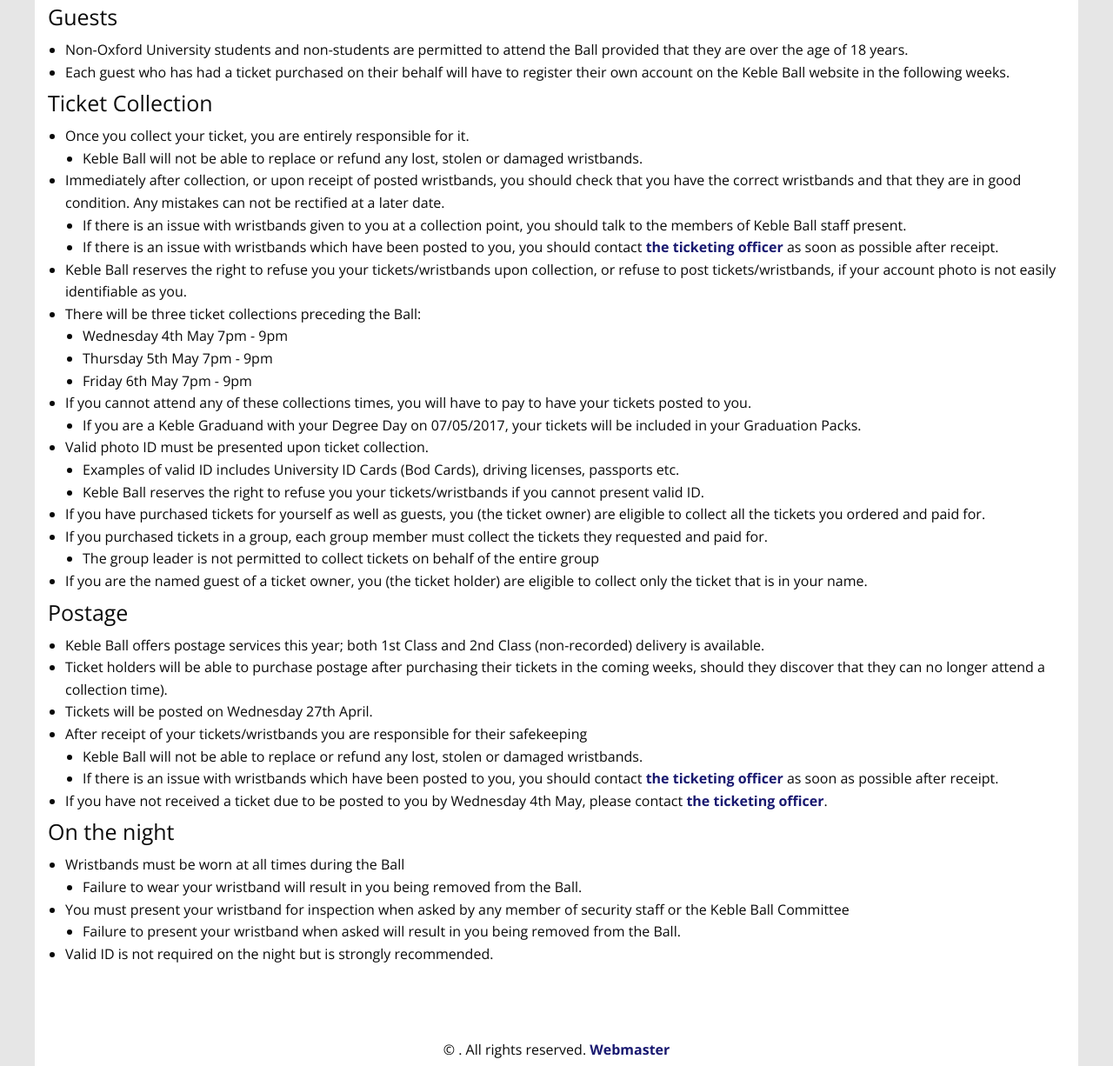
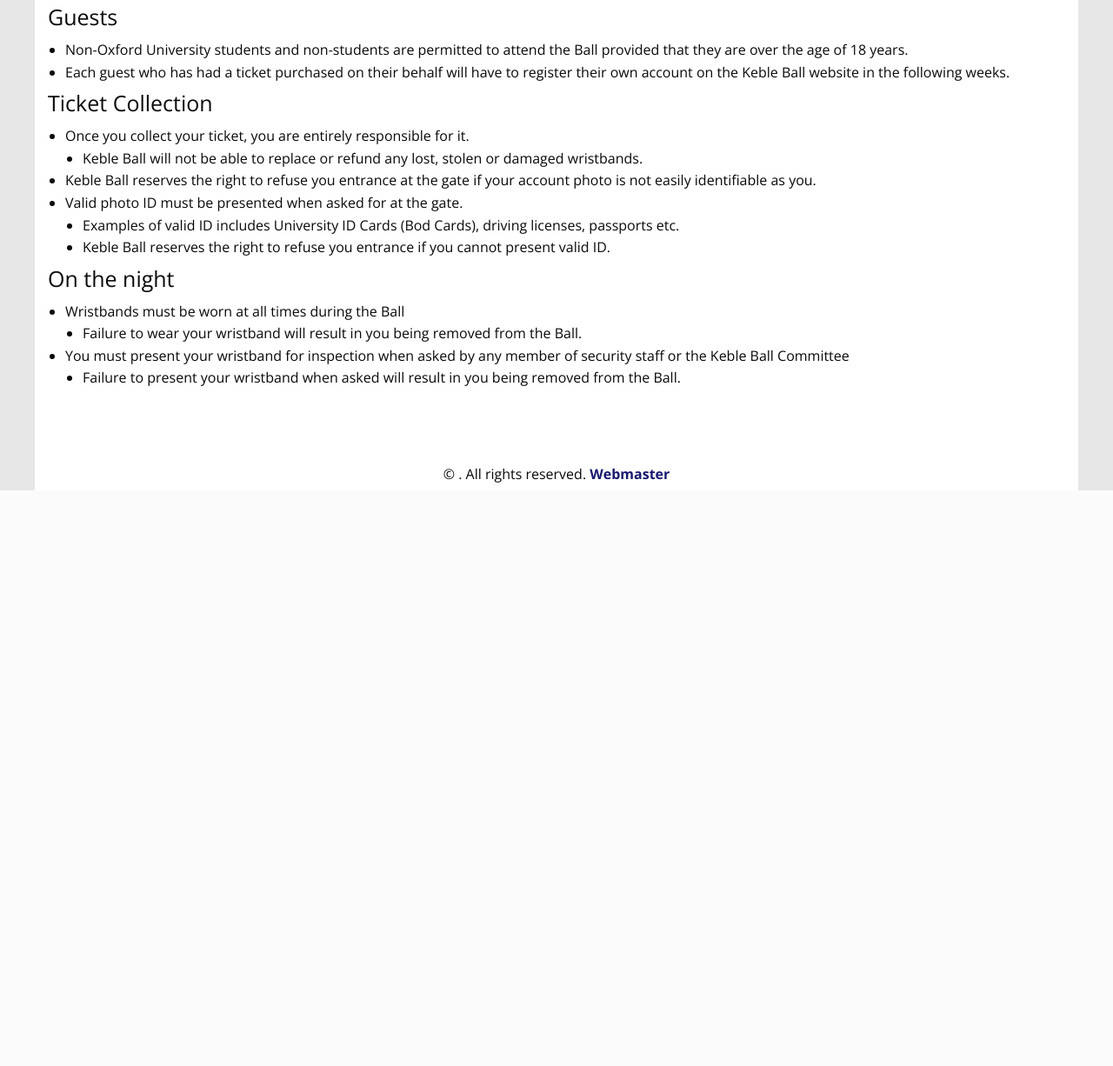
Before and after one commit to KebleBall/Eisitirio, a Python web app: template eisitirio/templates/front/faqs.html in a window 1280 px wide. Shown: the part 1398-2624 px from the top of the page at 87% size. After the commit the page ends 1962 px from the top, so only its background shows below. Run offline with Jinja, Linux system fonts and the light colour scheme; the template is opened without the code that fills it, so the values that code supplies are empty.

Commit message:
Update faqs

```diff
--- a/eisitirio/templates/front/faqs.html
+++ b/eisitirio/templates/front/faqs.html
@@ -110,60 +110,60 @@
                     <li>Keble Ball will not be able to replace or refund any lost, stolen or damaged wristbands.</li>
                 </ul>
             </li>
+            <!--<li>-->
+                <!--Immediately after collection, or upon receipt of posted wristbands, you should check that you have the correct wristbands and that they are in good condition. Any mistakes can not be rectified at a later date.-->
+                <!--<ul>-->
+                    <!--<li>If there is an issue with wristbands given to you at a collection point, you should talk to the members of Keble Ball staff present.</li>-->
+                    <!--<li>If there is an issue with wristbands which have been posted to you, you should contact <a href="{{ template_config['TICKETS_EMAIL_LINK'] }}">the ticketing officer</a> as soon as possible after receipt.</li>-->
+                <!--</ul>-->
+            <!--</li>-->
+            <li>Keble Ball reserves the right to refuse you entrance at the gate if your account photo is not easily identifiable as you.</li>
+            <!--<li>-->
+                <!--There will be three ticket collections preceding the Ball:-->
+                <!--<ul>-->
+                    <!--<li>Wednesday 4th May 7pm - 9pm</li>-->
+                    <!--<li>Thursday 5th May 7pm - 9pm</li>-->
+                    <!--<li>Friday 6th May 7pm - 9pm</li>-->
+                <!--</ul>-->
+            <!--</li>-->
+            <!--<li>-->
+                <!--If you cannot attend any of these collections times, you will have to pay to have your tickets posted to you.-->
+                <!--<ul>-->
+                    <!--<li>If you are a Keble Graduand with your Degree Day on 07/05/2017, your tickets will be included in your Graduation Packs.</li>-->
+                <!--</ul>-->
+            <!--</li>-->
             <li>
-                Immediately after collection, or upon receipt of posted wristbands, you should check that you have the correct wristbands and that they are in good condition. Any mistakes can not be rectified at a later date.
+                Valid photo ID must be presented when asked for at the gate.
                 <ul>
-                    <li>If there is an issue with wristbands given to you at a collection point, you should talk to the members of Keble Ball staff present.</li>
-                    <li>If there is an issue with wristbands which have been posted to you, you should contact <a href="{{ template_config['TICKETS_EMAIL_LINK'] }}">the ticketing officer</a> as soon as possible after receipt.</li>
+                    <li>Examples of valid ID includes University ID Cards (Bod Cards), driving licenses, passports etc.</li>
+                    <li>Keble Ball reserves the right to refuse you entrance if you cannot present valid ID.</li>
                 </ul>
             </li>
-            <li>Keble Ball reserves the right to refuse you your tickets/wristbands upon collection, or refuse to post tickets/wristbands, if your account photo is not easily identifiable as you.</li>
-            <li>
-                There will be three ticket collections preceding the Ball:
-                <ul>
-                    <li>Wednesday 4th May 7pm - 9pm</li>
-                    <li>Thursday 5th May 7pm - 9pm</li>
-                    <li>Friday 6th May 7pm - 9pm</li>
-                </ul>
-            </li>
-            <li>
-                If you cannot attend any of these collections times, you will have to pay to have your tickets posted to you.
-                <ul>
-                    <li>If you are a Keble Graduand with your Degree Day on 07/05/2017, your tickets will be included in your Graduation Packs.</li>
-                </ul>
-            </li>
-            <li>
-                Valid photo ID must be presented upon ticket collection.
-                <ul>
-                    <li>Examples of valid ID includes University ID Cards (Bod Cards), driving licenses, passports etc.</li>
-                    <li>Keble Ball reserves the right to refuse you your tickets/wristbands if you cannot present valid ID.</li>
-                </ul>
-            </li>
-            <li>If you have purchased tickets for yourself as well as guests, you (the ticket owner) are eligible to collect all the tickets you ordered and paid for.</li>
-            <li>
-                If you purchased tickets in a group, each group member must collect the tickets they requested and paid for.
-                <ul>
-                    <li>The group leader is not permitted to collect tickets on behalf of the entire group</li>
-                </ul>
-            </li>
-            <li>If you are the named guest of a ticket owner, you (the ticket holder) are eligible to collect only the ticket that is in your name.</li>
+            <!--<li>If you have purchased tickets for yourself as well as guests, you (the ticket owner) are eligible to collect all the tickets you ordered and paid for.</li>-->
+            <!--<li>-->
+                <!--If you purchased tickets in a group, each group member must collect the tickets they requested and paid for.-->
+                <!--<ul>-->
+                    <!--<li>The group leader is not permitted to collect tickets on behalf of the entire group</li>-->
+                <!--</ul>-->
+            <!--</li>-->
+            <!--<li>If you are the named guest of a ticket owner, you (the ticket holder) are eligible to collect only the ticket that is in your name.</li>-->
         </ul>
 
-        <h4>Postage</h4>
+        <!--<h4>Postage</h4>-->
 
-        <ul>
-            <li>Keble Ball offers postage services this year; both 1st Class and 2nd Class (non-recorded) delivery is available.</li>
-            <li>Ticket holders will be able to purchase postage after purchasing their tickets in the coming weeks, should they discover that they can no longer attend a collection time).</li>
-            <li>Tickets will be posted on Wednesday 27th April.</li>
-            <li>
-                After receipt of your tickets/wristbands you are responsible for their safekeeping
-                <ul>
-                    <li>Keble Ball will not be able to replace or refund any lost, stolen or damaged wristbands.</li>
-                    <li>If there is an issue with wristbands which have been posted to you, you should contact <a href="{{ template_config['TICKETS_EMAIL_LINK'] }}">the ticketing officer</a> as soon as possible after receipt.</li>
-                </ul>
-            </li>
-            <li>If you have not received a ticket due to be posted to you by Wednesday 4th May, please contact <a href="{{ template_config['TICKETS_EMAIL_LINK'] }}">the ticketing officer</a>.</li>
-        </ul>
+        <!--<ul>-->
+            <!--<li>Keble Ball offers postage services this year; both 1st Class and 2nd Class (non-recorded) delivery is available.</li>-->
+            <!--<li>Ticket holders will be able to purchase postage after purchasing their tickets in the coming weeks, should they discover that they can no longer attend a collection time).</li>-->
+            <!--<li>Tickets will be posted on Wednesday 27th April.</li>-->
+            <!--<li>-->
+                <!--After receipt of your tickets/wristbands you are responsible for their safekeeping-->
+                <!--<ul>-->
+                    <!--<li>Keble Ball will not be able to replace or refund any lost, stolen or damaged wristbands.</li>-->
+                    <!--<li>If there is an issue with wristbands which have been posted to you, you should contact <a href="{{ template_config['TICKETS_EMAIL_LINK'] }}">the ticketing officer</a> as soon as possible after receipt.</li>-->
+                <!--</ul>-->
+            <!--</li>-->
+            <!--<li>If you have not received a ticket due to be posted to you by Wednesday 4th May, please contact <a href="{{ template_config['TICKETS_EMAIL_LINK'] }}">the ticketing officer</a>.</li>-->
+        <!--</ul>-->
 
         <h4>On the night</h4>
 
@@ -180,7 +180,7 @@
                     <li>Failure to present your wristband when asked will result in you being removed from the Ball.</li>
                 </ul>
             </li>
-            <li>Valid ID is not required on the night but is strongly recommended.</li>
+            <!--<li>Valid ID is not required on the night but is strongly recommended.</li>-->
         </ul>
     </section>
 {% endblock %}
```
